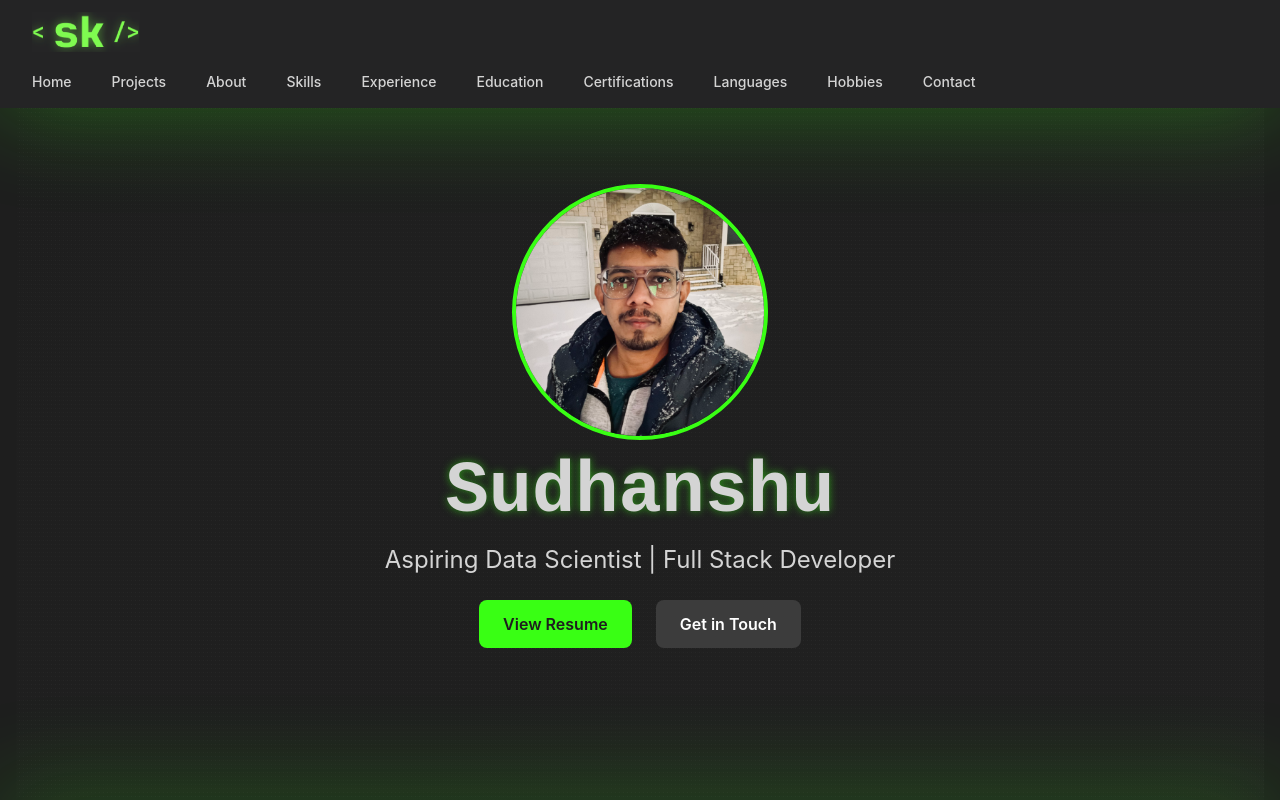
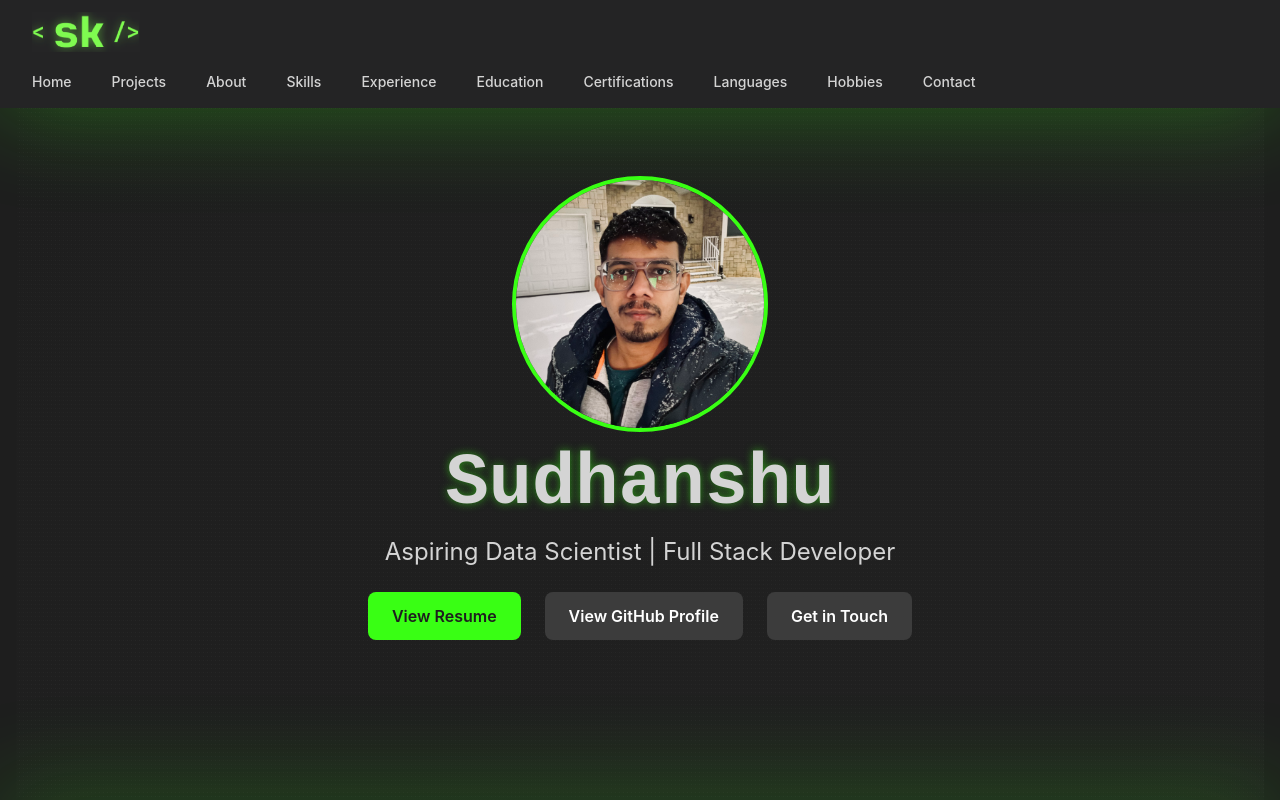
Before and after one commit to emsudhanshu/portfolio, a React (Create React App) app: page / in a window 1280 px wide. Shown: the top 800 px of the page. Built offline with nearby package versions, Linux system fonts and the light colour scheme; a web font is replaced by a local one.

Commit message:
added github link button in the hero section

```diff
--- a/src/App.js
+++ b/src/App.js
@@ -45,13 +45,20 @@ const Hero = () => (
       <div>
         <a target="_blank"
           href="https://emsudhanshu.github.io/resume"
-          className="inline-block bg-[#39FF14] text-[#1E1E1E] mr-6 px-6 py-3 rounded-lg btn"
+          className="inline-block bg-[#39FF14] text-[#1E1E1E] mx-3 px-6 py-3 rounded-lg btn mb-4"
         >
           View Resume
         </a>
         <a
+          target="_blank"
+          href="https://github.com/emsudhanshu"
+          className="inline-block bg-[#3C3C3C] text-[#fff] mx-3 px-6 py-3 rounded-lg btn mb-4"
+        >
+          View GitHub Profile
+        </a>
+        <a
           href="#contact"
-          className="inline-block bg-[#3C3C3C] text-[#fff] px-6 py-3 rounded-lg btn"
+          className="inline-block bg-[#3C3C3C] text-[#fff] mx-3 px-6 py-3 rounded-lg btn mb-4"
         >
           Get in Touch
         </a>
```
